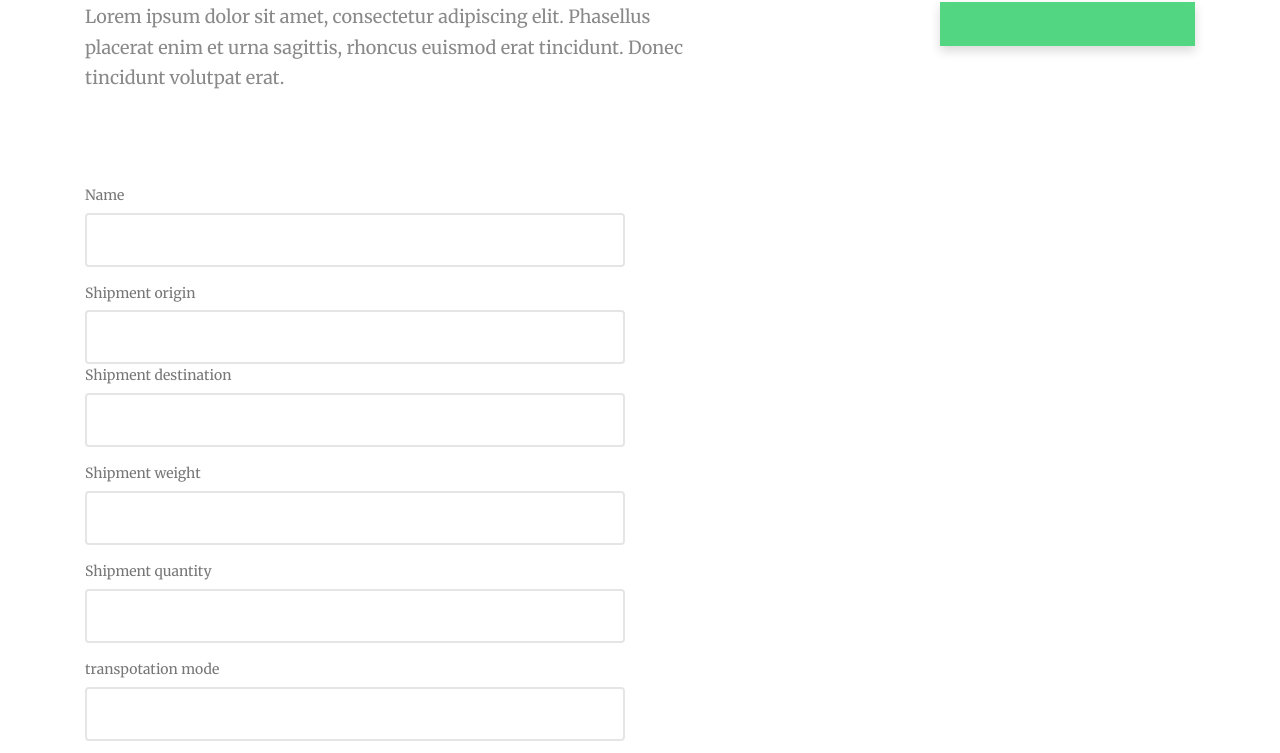
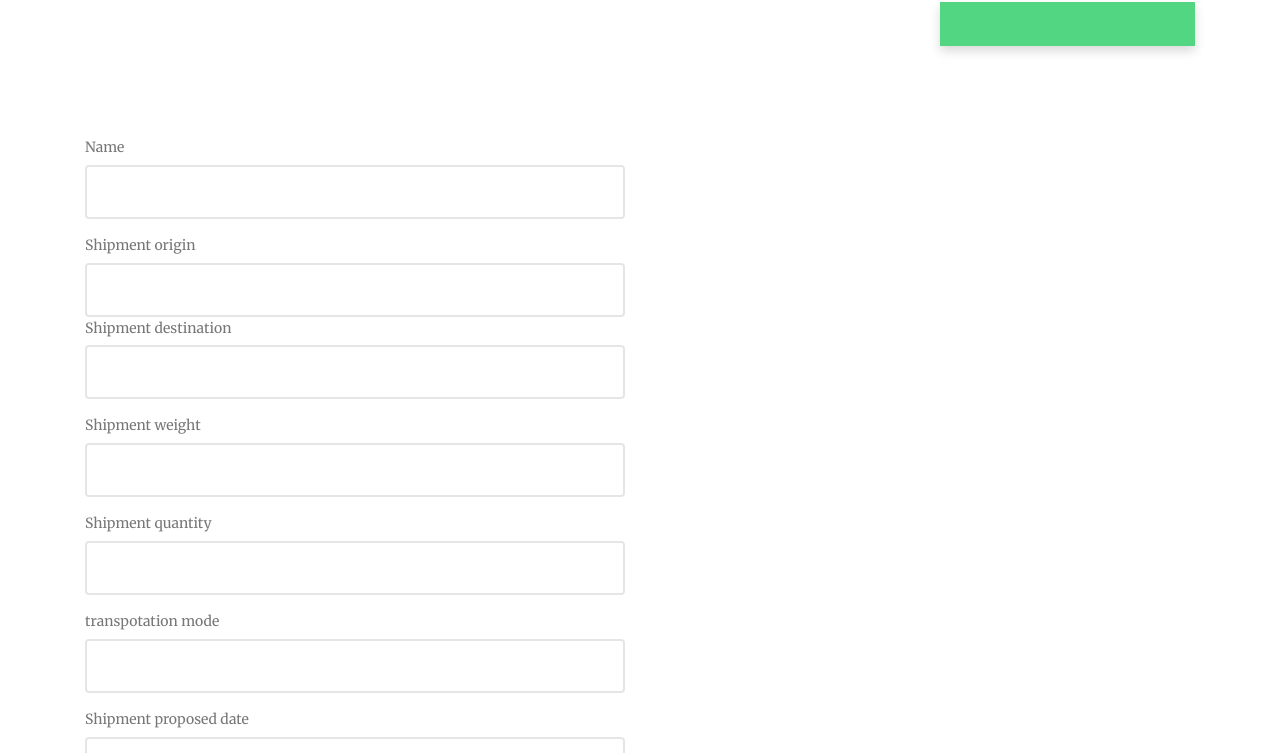
Before and after one commit to Tolulope-olatunji/Tolulope-olatunji-agilesrumpool.github.io, a plain HTML site: page beryllium2/get_some_quotes.html in a window 1280 px wide. Shown: the part 204-957 px from the top of the page. Drawn offline with Linux system fonts and the light colour scheme; files whose address does not match are found by name.

Commit message:
Update get_some_quotes.html

```diff
--- a/beryllium2/get_some_quotes.html
+++ b/beryllium2/get_some_quotes.html
@@ -103,7 +103,7 @@
 				<div class="row gtco-heading">
 					<div class="col-md-7 text-left">
 						<h2>Get a Quote</h2>
-						<p>Lorem ipsum dolor sit amet, consectetur adipiscing elit. Phasellus placerat enim et urna sagittis, rhoncus euismod erat tincidunt. Donec tincidunt volutpat erat.</p>
+
 					</div>
 					<div class="col-md-3 col-md-push-2 text-center">
 						<p class="mt-md"><a href="#" class="btn btn-special btn-block"></a></p>
```
